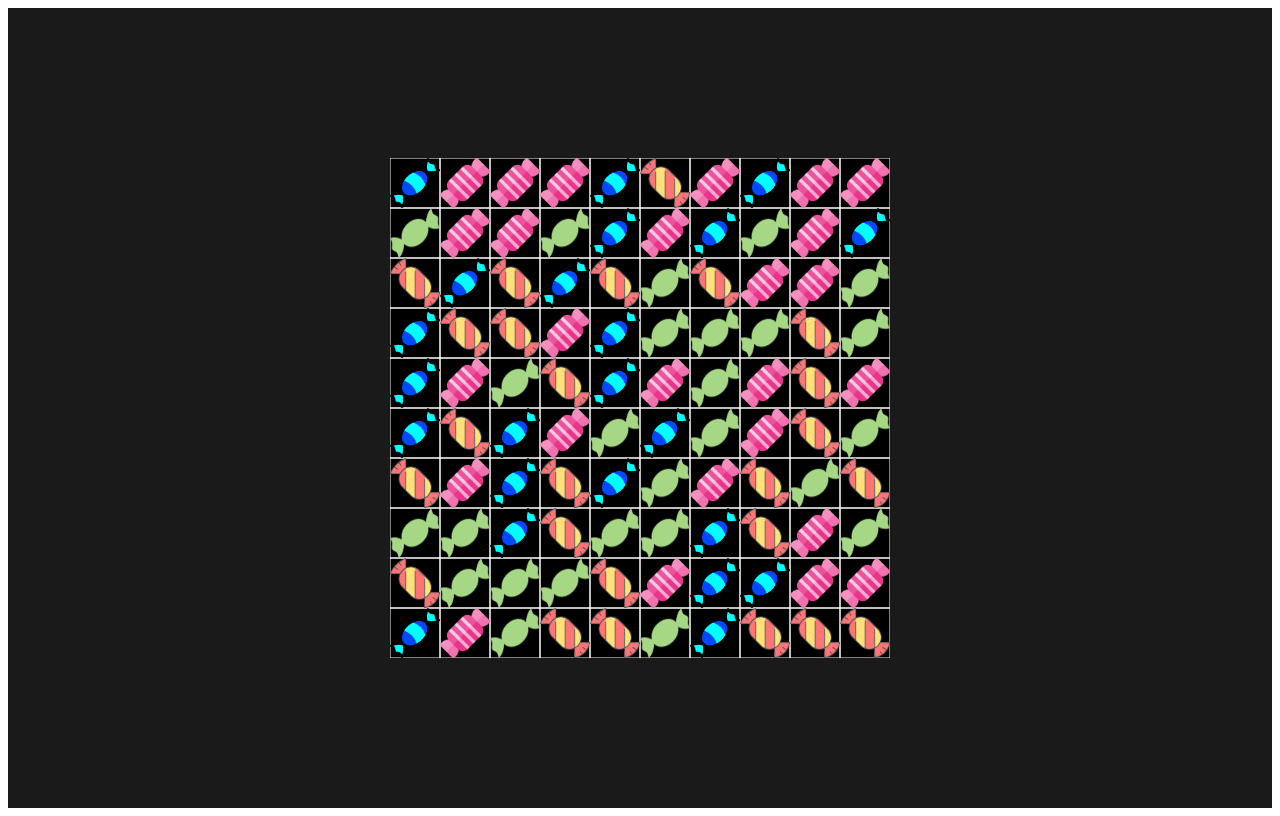
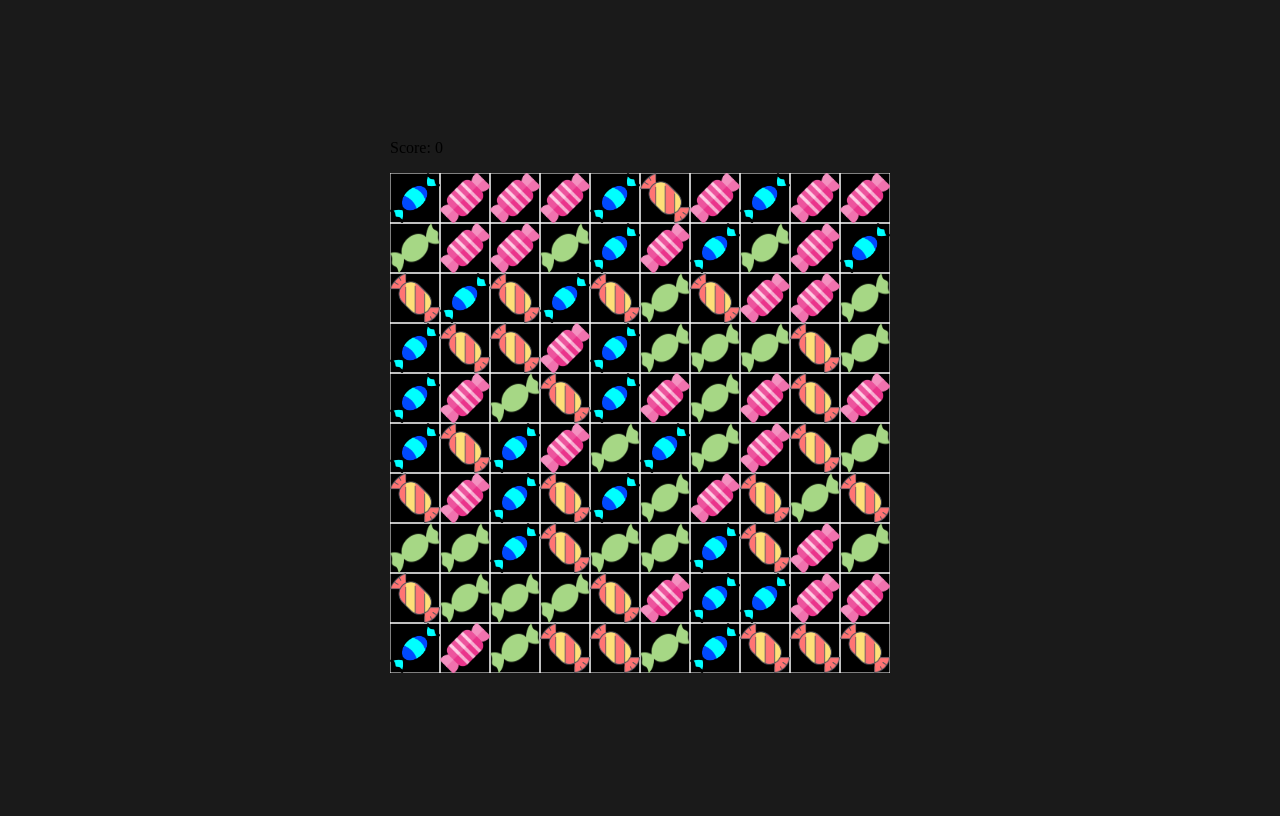
Before and after one commit to franz1628/projects, a plain HTML site: page candy/index.html in a window 1280 px wide. Drawn offline with Linux system fonts and the light colour scheme.

```diff
--- a/candy/index.html
+++ b/candy/index.html
@@ -6,7 +6,9 @@
     <meta name="viewport" content="width=device-width, initial-scale=1.0">
     <title>Candy crush</title>
     <style>
-        .game-container {
+        body {
+            margin: 0;
+            padding: 0;
             display: flex;
             justify-content: center;
             align-items: center;
@@ -17,7 +19,11 @@
 </head>
 
 <body>
+
     <div class="game-container">
+        <div class="score-container">
+            <p>Score: <span id="score">0</span></p>
+        </div>
         <canvas id="game" width="500" height="500"></canvas>
     </div>
 </body>
--- a/candy/init.js
+++ b/candy/init.js
@@ -136,12 +136,14 @@ buscarEmparejamientos = () => {
                 n = tablero[i][j];
                 a = i;
                 b = i;
+
             } else if (tablero[i][j] == n) {
                 b = i;
             } else if (tablero[i][j] != n) {
                 n = -1;
                 b = i;
             }
+
 
             if (b - a >= 2) {
                 desaparecerEmparejamientos(j, a, b);
```
